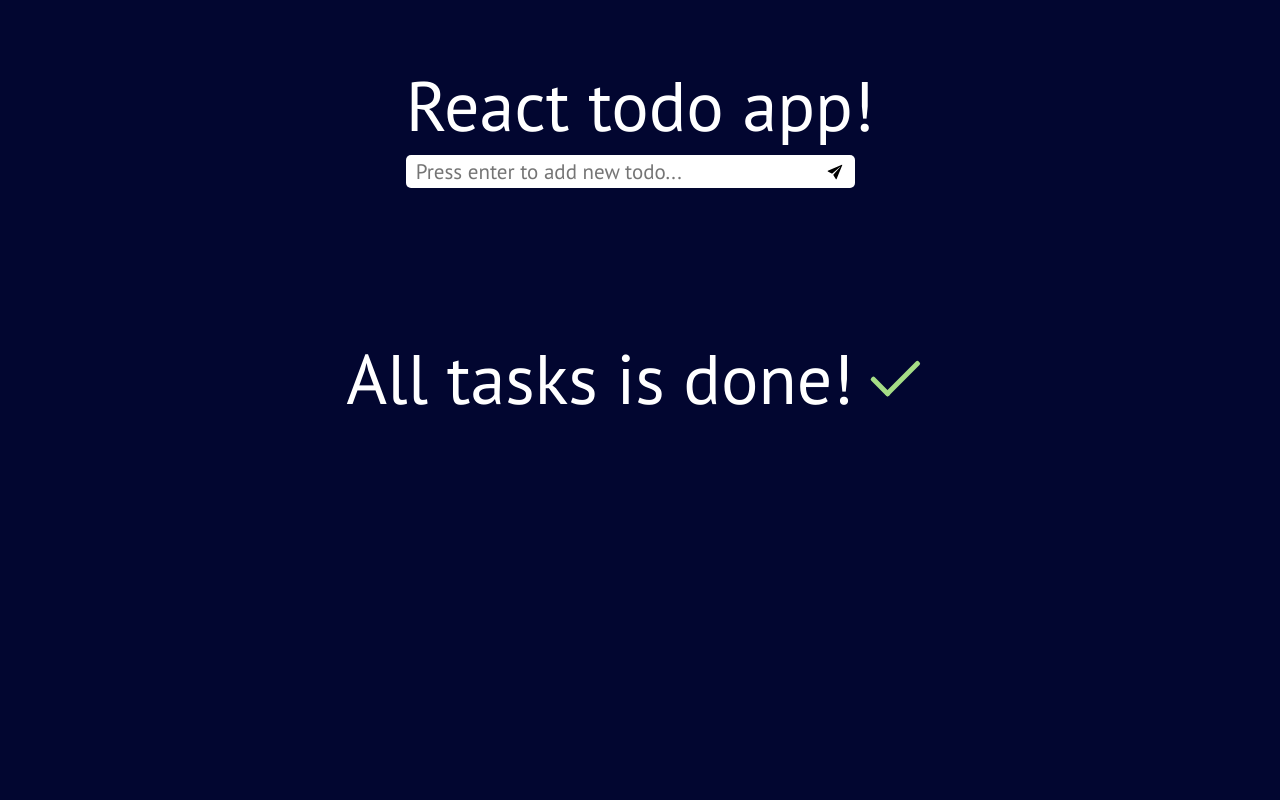
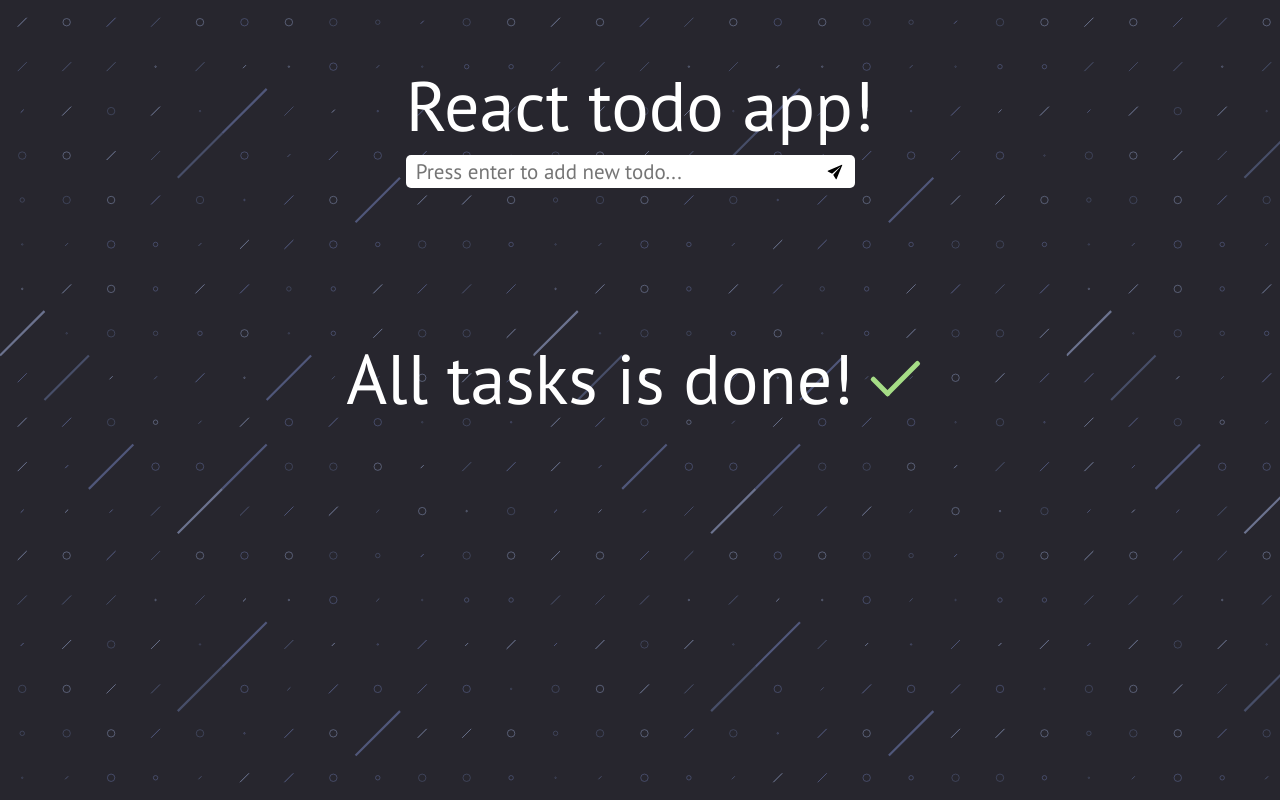
Before and after one commit to Dead-Reaven/25-todo-app-v2, a React (Create React App) app: page / in a window 1280 px wide. Built offline with nearby package versions, Linux system fonts and the light colour scheme.

Commit message:
bg svg added

```diff
--- a/src/CSS/App.css
+++ b/src/CSS/App.css
@@ -1,6 +1,7 @@
 @import url('https://fonts.googleapis.com/css2?family=PT+Sans&display=swap');
 html {
-	background: rgb(2, 6, 48);
+	background: url('./Sprinkle.svg') no-repeat rgba(22, 21, 30, 0.926);
+	background-size: cover;
 	overflow-x: hidden;
 }
 
```
Also changed, not shown: src/CSS/Sprinkle.svg (added).
